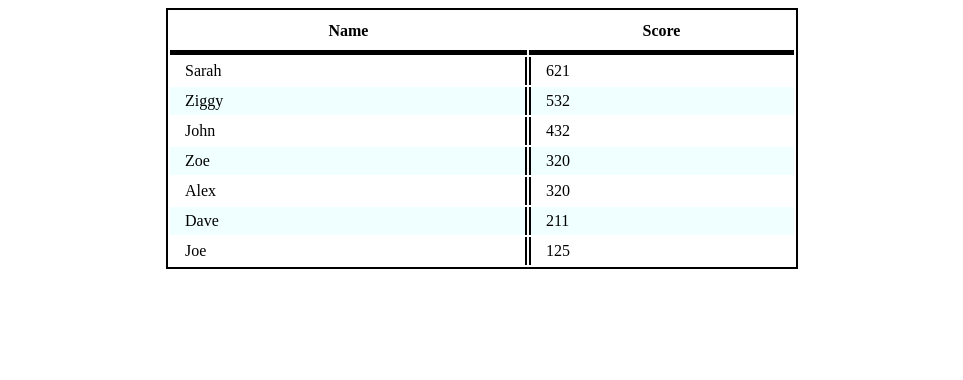
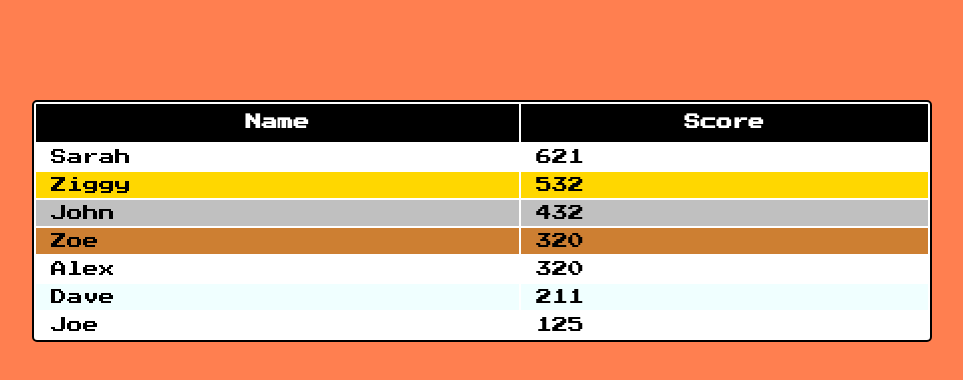
Before and after one commit to CarlyG55/Tetris-WorkExperience2022, a website: page frontend/pages/leaderstats.html in a window 1280 px wide. Shown: the whole page, without its empty margins (158-1121 px from the left). Drawn offline with Linux system fonts and the light colour scheme; files that its build step writes are made by us from their sources; files whose address does not match are found by name.

Commit message:
Add files via upload

```diff
--- a/frontend/styles/leaderstats.css
+++ b/frontend/styles/leaderstats.css
@@ -1,24 +1,62 @@
-.LeaderTable {
-    width: 50%;
+@import url('https://fonts.googleapis.com/css2?family=Press+Start+2P&display=swap');
+
+*{
+	margin: 0;
+	padding: 0;
+	list-style: none;
+	box-sizing: border-box;
+	font-family: 'Press Start 2P', cursive;
+}
+
+body{
+	background: coral;
+}
+
+.LeaderTable{
+  width: 900px;
+	height: 100px;
+	margin: 100px auto 0;
+  position: relative;
   border: 2px solid;
-    margin: auto;
+	border-radius: 5px;
+  background-color: white;
+}
+
+.LeaderTable td:hover,
+.LeaderTable td:hover ul li.active{
+	background-color: orange;
 }
 
  .LeaderTable th {
+    color: white;
     padding: 10px 0px 10px 0px;
-    border-bottom: 5px solid black;
+    border-bottom: 2px solid black;
 }
 
 .LeaderTable td {
     padding: 5px 0px 5px 15px;
-    border-left: 2px solid black;
+}
+
+.LeaderTable th{
+  background-color: black;
 }
 
  .LeaderTable td:first-child {
     border-left: none;
-    border-right: 2px solid black;
 }
 
 .LeaderTable tr:nth-child(even) {
   background-color: azure;
 }
+
+.LeaderTable tr:nth-child(2) {
+  background-color: gold;
+}
+
+.LeaderTable tr:nth-child(3) {
+  background-color: silver;
+}
+
+.LeaderTable tr:nth-child(4){
+  background-color: #CD7F32;
+}
```
Lines whose indentation alone changed are shown as unchanged.
